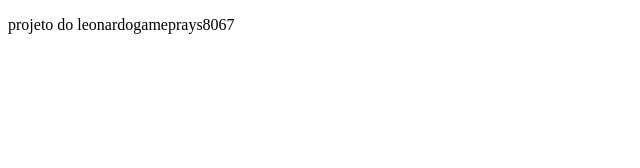
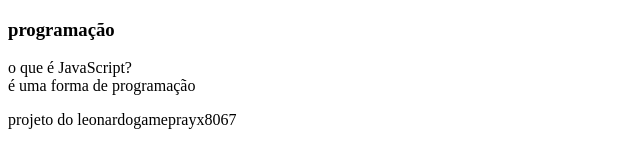
Before and after one commit to riolinZ/mal-nascido, a plain HTML site: page index.html in a window 1280 px wide. Shown: the whole page, without its empty margins (0-640 px from the left). Drawn offline with Linux system fonts and the light colour scheme.

Commit message:
pioansóia]fpiua]sçfkj´fpaknsf]pejç]oig]l~mgp

```diff
--- a/index.html
+++ b/index.html
@@ -7,8 +7,20 @@
 </head>
 <body>
     <main>
+        <section id="container">
+            <article class="cartão">
+                <div class="cartão__conteudo">
+                    <h3>programação</h3>
+                    <div class="cartão__conteudo__pergunta">
+                        o que é JavaScript?
+                    </div>
+                    <div class=".cartão__conteudo__resposta">
+                        é uma forma de programação
+                    </div>
+                </div>
+        </section>
         <footer>
-            <p>projeto do leonardogameprays8067</p>
+            <p>projeto do leonardogameprayx8067</p>
         </footer>
     </main>
 
```
